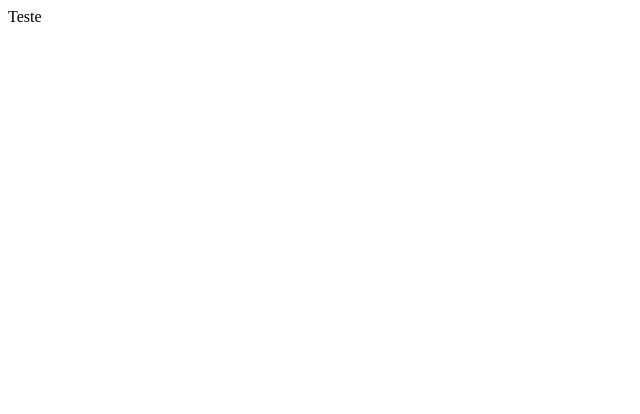
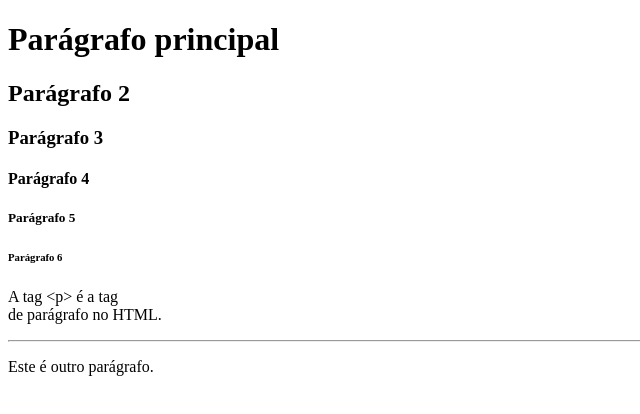
Before and after one commit to gabrielduarte88/proj_web_2021, a plain HTML site: page index.html in a window 1280 px wide. Shown: the whole page, without its empty margins (0-640 px from the left). Drawn offline with Linux system fonts and the light colour scheme.

Commit message:
Elementos de texto do HTML

```diff
--- a/index.html
+++ b/index.html
@@ -5,6 +5,19 @@
         <meta charset="utf-8" />
     </head>
     <body>
-        Teste
+        <h1>Parágrafo principal</h1>
+        <h2>Parágrafo 2</h2>
+        <h3>Parágrafo 3</h3>
+        <h4>Parágrafo 4</h4>
+        <h5>Parágrafo 5</h5>
+        <h6>Parágrafo 6</h6>
+        <p>
+            A tag &lt;p&gt; é a tag <br />
+            de parágrafo no HTML.
+        </p>
+        <hr />
+        <p>
+            Este é outro parágrafo.
+        </p>
     </body>
 </html>
```
